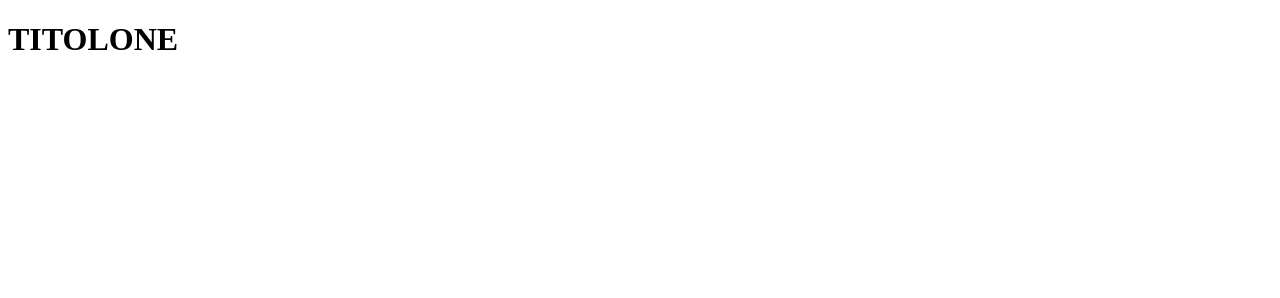
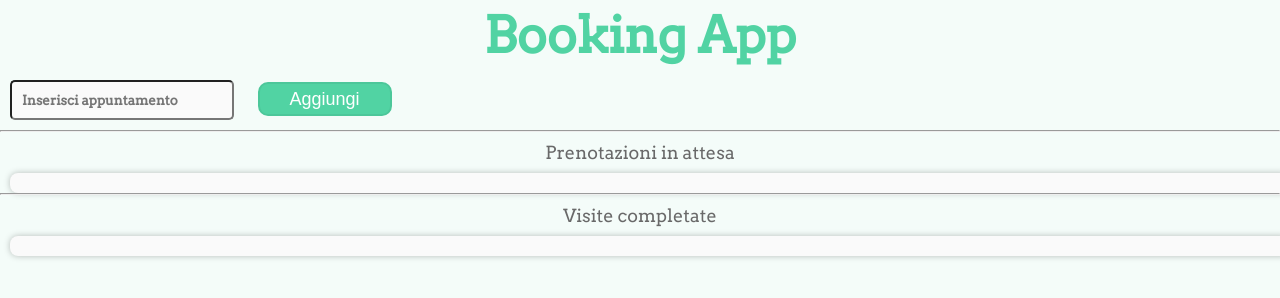
Before and after one commit to Gibis93/code-week, a plain HTML site: page index.html in a window 1280 px wide. Drawn offline with Linux system fonts and the light colour scheme; no server answers.

Commit message:
final commit

```diff
--- a/index.html
+++ b/index.html
@@ -4,18 +4,36 @@
     <meta charset="UTF-8">
     <meta http-equiv="X-UA-Compatible" content="IE=edge">
     <meta name="viewport" content="width=device-width, initial-scale=1.0">
-    <title>Document</title>
+    <title>Booking App - Studio medico</title>
     <link rel="stylesheet" href="style.css" />
+
+    <link rel="preconnect" href="https://fonts.googleapis.com">
+    <link rel="preconnect" href="https://fonts.gstatic.com" crossorigin>
+    <link href="https://fonts.googleapis.com/css2?family=Arvo&display=swap" rel="stylesheet">
 
 </head>
 
 <body>
-    <h1>
-        TITOLONE
-    </h1>
+<h1>
+    Booking App
+</h1>
+<input id="insert" type="text" placeholder="Inserisci appuntamento" required>
 
+<button id="submit">Aggiungi</button>
 
+<hr>
 
+<h3>Prenotazioni in attesa</h3>
+
+<div class="flex-container-false">
+
+</div>
+
+<hr>
+<h3>Visite completate</h3>
+<div class="flex-container-true">
+
+</div>
     <script src="javascript.js"></script>
 </body>
 </html>
--- a/javascript.js
+++ b/javascript.js
@@ -0,0 +1,63 @@
+const divTrue = document.querySelector("div.flex-container-true");
+const divFalse = document.querySelector("div.flex-container-false");
+const formatMinText = (text) => text.split(" ").slice(0, 4).join(" ") + " ...";
+
+// Funzione crea card
+const createCard = (title, completed) => {
+    const divEl = document.createElement("div");
+    const h4El = document.createElement("h4");
+    const statusEl = document.createElement("p");
+
+    h4El.textContent = title;
+    statusEl.textContent = completed;
+
+    divEl.append(h4El, statusEl);
+    completed ? divTrue.appendChild(divEl) : divFalse.appendChild(divEl);
+
+    // appendCard.divEl(completed)
+};
+
+// const appendCard = (card, completed) => {
+  /*
+  if (completed) {
+
+    divTrue.appendChild(card);
+
+  }
+  else {
+    divFalse.appendChild(card);
+  }
+  */
+//}
+
+/*h4El.classList.toggle("showH4El")*/
+
+/*$(function() {
+  $("divEl").click(function(){
+    $("h4El").toggle("h4El");
+  })
+});*/
+
+let dataBooking = [];
+
+ // Chiamata FETCH
+ fetch("https://jsonplaceholder.typicode.com/todos")
+ .then((res) => res.json())
+ .then((data) =>
+   // data.map((booking) =>
+   data.map(
+     (item) => {
+       createCard(formatMinText(item.title), item.completed)
+     }
+   )
+ );
+// Aggiungere appuntamento da input
+const AddBooking = document.querySelector("input");
+const Bottone = document.querySelector("button");
+
+Bottone.addEventListener('click', () => {
+  createCard(formatMinText(AddBooking.value), false);
+
+  AddBooking.value = "";
+
+});
--- a/style.css
+++ b/style.css
@@ -0,0 +1,162 @@
+* {
+  margin: 0;
+  padding: 0;
+}
+
+body {
+  gap: 5px;
+  font-family: 'Arvo', serif;
+  max-width: 100%;
+  background: #51d3a310;
+
+  }
+
+  h1 {
+    display: flex;
+    justify-content: center;
+    align-self: flex-start;
+    margin: 20px 20px;
+    font-size: 50px;
+    color: #51d3a3;
+    line-height: 30px;
+
+
+  }
+
+  h3 {
+    display: flex;
+    justify-content: center;
+    align-self: flex-start;
+    margin: 10px 10px;
+    font-size: 18px;
+    font-weight: 300;
+    color: #696969;
+
+  }
+
+  h4 {
+    width: 100%;
+    color: #8c8282;
+    padding: 2px;
+    margin: 0;
+    font-weight: 200;
+    font-size: 0.8rem;
+
+    /*overflow: hidden;
+    text-overflow: ellipsis;
+    display: block;
+    white-space: nowrap;
+    width:100px;*/
+
+  }
+
+  .flex-container-false {
+    width: 100%;
+    height: 100%;
+    display: flex;
+    padding: 10px 10px;
+    margin-left: 10px;
+    box-sizing: border-box;
+    justify-content: center;
+    column-gap: 10px;
+    background: #fafafa;
+    justify-content: flex-start;
+    flex-wrap: wrap;
+    border-radius: 8px;
+    box-shadow: 0 0 6px rgba(0, 0, 0, 0.25);
+    word-wrap: break-word;
+
+  }
+
+  .flex-container-true {
+    width: 100%;
+    height: 100%;
+    display: flex;
+    padding: 10px 10px;
+    margin-left: 10px;
+    box-sizing: border-box;
+    justify-content: center;
+    column-gap: 10px;
+    background: #fafafa;
+    justify-content: flex-start;
+    flex-wrap: wrap;
+    border-radius: 8px;
+    box-shadow: 0 0 6px rgba(0, 0, 0, 0.25);
+  }
+
+  .flex-container-false div {
+    width: 100px;
+    display: flex;
+    text-align: center;
+    padding: 5px;
+    margin: 8px 6px;
+    border-radius: 8px;
+    box-shadow: 0 0 4px rgba(0, 0, 0, 0.25);
+    background: #79c7e943;
+    cursor: pointer;
+    transition: all 0.2s ease-out;
+  }
+
+  .flex-container-true div {
+    width: 100px;
+    display: flex;
+    text-align: center;
+    padding: 5px;
+    margin: 8px 6px;
+    border-radius: 8px;
+    box-shadow: 0 0 4px rgba(0, 0, 0, 0.25);
+    background: #79c7e943;
+    cursor: pointer;
+    transition: all 0.2s ease-out;
+  }
+
+  .flex-container-false div:hover {
+    background: #a5dff8d0;
+    color: #51d3a3;
+  }
+
+  .flex-container-true div:hover {
+    background: #a5dff8d0;
+    color: #51d3a3;
+  }
+
+  p {
+    /* color: rgb(93, 202, 81);
+    margin: 0; */
+    display: none;
+  }
+
+  #insert {
+    display: inline-block;
+    width: 200px;
+    outline: none;
+    background: #FAFAFA;
+    min-height: 14px;
+    border-radius: 5px;
+    padding: 10px;
+    margin: 10px;
+    font-family: 'Arvo', serif;
+    font-weight: 600;
+    color: #696969;
+
+  }
+
+  #submit {
+    display: inline-block;
+    background: #51d3a3;
+    border: 2px #4cc79a solid;
+    color: #fff;
+    text-decoration: none;
+    padding: 10px 30px;
+    margin: 10px;
+    font-size: 18px;
+    line-height: 10px;
+    border-radius: 10px;
+    cursor: pointer;
+    transition: all 0.2s ease-out;
+  }
+
+  #submit:hover {
+    background: #51d3a310;
+    color: #51d3a3;
+  }
```
Also changed, not shown: 1 other file.
